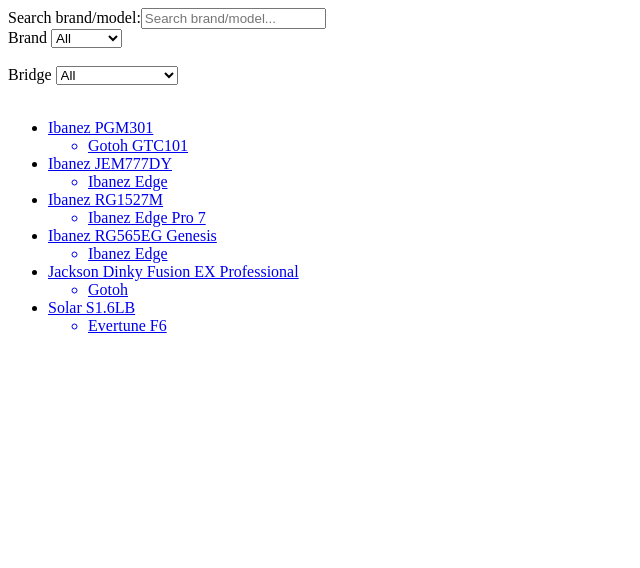
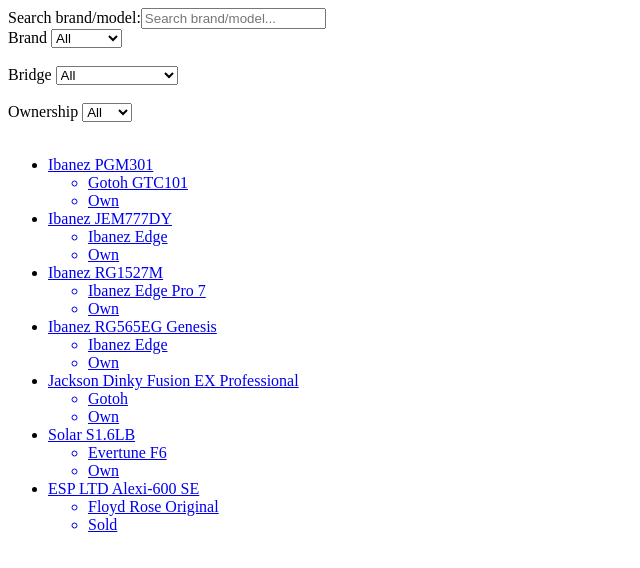
Before and after one commit to georgehieron/guitarchive, a Nuxt app: page / in a window 1280 px wide. Shown: the top 568 px of the page, without its empty margins (0-640 px from the left). Built offline with nearby package versions, Linux system fonts and the light colour scheme.

Commit message:
Add ownership filter

```diff
--- a/assets/js/brands.js
+++ b/assets/js/brands.js
@@ -1,4 +1,5 @@
 const brands = [
+    { name: "ESP" },
     { name: "Ibanez" },
     { name: "Jackson" },
     { name: "Solar" },
--- a/assets/js/guitars.js
+++ b/assets/js/guitars.js
@@ -5,7 +5,8 @@
         bridge: {
             type: "Fixed",
             name: "Gotoh GTC101"
-        }
+        },
+        ownership: "Own"
     },
     {
         brand: "Ibanez",
@@ -13,7 +14,8 @@
         bridge: {
             type: "Floating Tremolo",
             name: "Ibanez Edge"
-        }
+        },
+        ownership: "Own"
     },
     {
         brand: "Ibanez",
@@ -21,7 +23,8 @@
         bridge: {
             type: "Floating Tremolo",
             name: "Ibanez Edge Pro 7"
-        }
+        },
+        ownership: "Own"
     },
     {
         brand: "Ibanez",
@@ -29,7 +32,8 @@
         bridge: {
             type: "Floating Tremolo",
             name: "Ibanez Edge"
-        }
+        },
+        ownership: "Own"
     },
     {
         brand: "Jackson",
@@ -37,7 +41,8 @@
         bridge: {
             type: "Floating Tremolo",
             name: "Gotoh"
-        }
+        },
+        ownership: "Own"
     },
     {
         brand: "Solar",
@@ -45,7 +50,17 @@
         bridge: {
             type: "Evertune",
             name: "Evertune F6"
-        }
+        },
+        ownership: "Own"
+    },
+    {
+        brand: "ESP",
+        model: "LTD Alexi-600 SE",
+        bridge: {
+            type: "Floating Tremolo",
+            name: "Floyd Rose Original"
+        },
+        ownership: "Sold"
     },
 ]
 
--- /dev/null
+++ b/assets/js/ownerships.js
@@ -0,0 +1,6 @@
+const ownerships = [
+    { name: "Own" },
+    { name: "Sold" },
+]
+
+export default ownerships;
--- a/pages/_brand/_slug.vue
+++ b/pages/_brand/_slug.vue
@@ -1,8 +1,9 @@
 <template>
   <div>
-    <h1>{{ this.brand }} {{ this.model }}</h1>
+    <h1>{{ this.name }}</h1>
     <ul>
       <li>{{ this.bridge.name }} ({{ this.bridge.type }})</li>
+      <li>{{ this.ownership }}</li>
     </ul>
   </div>
 </template>
@@ -21,9 +22,11 @@
     );
     if (filteredGuitar) {
       return {
+        name: filteredGuitar.name,
         brand: filteredGuitar.brand,
         model: filteredGuitar.model,
         bridge: filteredGuitar.bridge,
+        ownership: filteredGuitar.ownership,
         slug: slug,
       };
     } else {
--- a/pages/index.vue
+++ b/pages/index.vue
@@ -49,6 +49,26 @@
         </select>
       </label>
       <br /><br />
+
+      <label
+        >Ownership
+        <select
+          name="ownership"
+          id="ownership"
+          v-model="selectedOwnership"
+          :disabled="disabled == 1"
+        >
+          <option value="All">All</option>
+          <option
+            v-for="(ownership, index) in ownerships"
+            v-bind:value="ownership.name"
+            v-bind:key="index"
+          >
+            {{ ownership.name }}
+          </option>
+        </select>
+      </label>
+      <br /><br />
     </form>
 
     <ul>
@@ -57,6 +77,7 @@
           <span>{{ item.name }}</span>
           <ul>
             <li>{{ item.bridge.name }}</li>
+            <li>{{ item.ownership }}</li>
           </ul>
         </NuxtLink>
       </li>
@@ -65,22 +86,24 @@
 </template>
 
 <script>
+import myGuitars from "../assets/js/guitars.js";
 import brands from "../assets/js/brands.js";
 import bridges from "../assets/js/bridges.js";
-import myGuitars from "../assets/js/guitars.js";
+import ownerships from "../assets/js/ownerships.js";
 
 export default {
   data: function () {
     return {
+      guitars: myGuitars,
+
       brands: brands,
+      selectedBrand: "",
 
       bridges: bridges,
+      selectedBridge: "",
 
-      guitars: myGuitars,
-
-      selectedBrand: "",
-
-      selectedBridge: "",
+      ownerships: ownerships,
+      selectedOwnership: "",
 
       search: "",
 
@@ -91,12 +114,14 @@
   mounted: function () {
     this.selectedBrand = "All";
     this.selectedBridge = "All";
+    this.selectedOwnership = "All";
   },
 
   computed: {
     filteredItems: function () {
       let brandFilter = this.selectedBrand,
         bridgeFilter = this.selectedBridge,
+        ownershipFilter = this.selectedOwnership,
         search = this.search;
       return this.guitars.filter(function (g) {
         let filtered = true;
@@ -113,6 +138,12 @@
               filtered = g.bridge.type == bridgeFilter;
             }
           }
+          if (filtered) {
+            if (ownershipFilter && ownershipFilter != "All") {
+              console.log("dfsd");
+              filtered = g.ownership == ownershipFilter;
+            }
+          }
         }
         return filtered;
       }, this);
```
